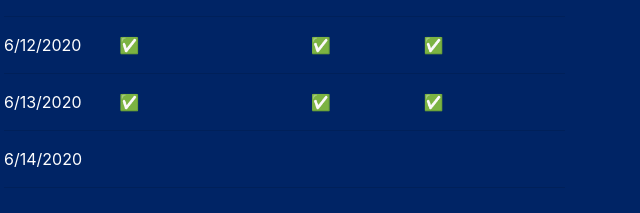
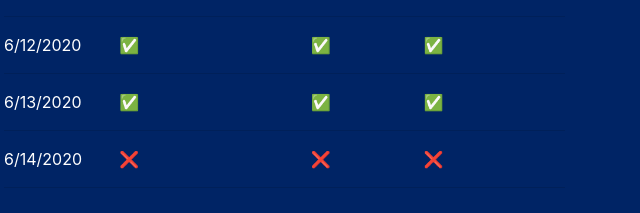
Before and after one commit to JackHowa/marathon-run-log, a Gatsby site: page /week-3/ in a window 1280 px wide. Shown: the part 3000-3213 px from the top of the page, 321-961 px from the left. Built offline with nearby package versions, Linux system fonts and the light colour scheme; Gatsby itself is replaced by a stand-in of ours; some packages are replaced by stand-ins of ours.

Commit message:
Update week 3 misses

```diff
--- a/content/blog/week-3/index.md
+++ b/content/blog/week-3/index.md
@@ -59,7 +59,7 @@ It was comforting to hear coaching amid my run. My partner laughed at the Americ
 | 6/11/2020 | ✅                 | ❌        | ❌                |
 | 6/12/2020 | ✅                 | ✅        | ✅                |
 | 6/13/2020 | ✅                 | ✅        | ✅                |
-| 6/14/2020 |                    |           |
+| 6/14/2020 | ❌                 | ❌        | ❌                |
 
 Again, I fell prey to not foam rolling and strengthening on harder days (Monday and Tuesday). Yet overall my hips have felt stronger. On the long-run, I felt minor pain on top of my knee -- not side or back like before. On Saturday, after a harder hip and leg cross-training day on Friday, the foam roll felt amazing. Will continue this.
 
```
